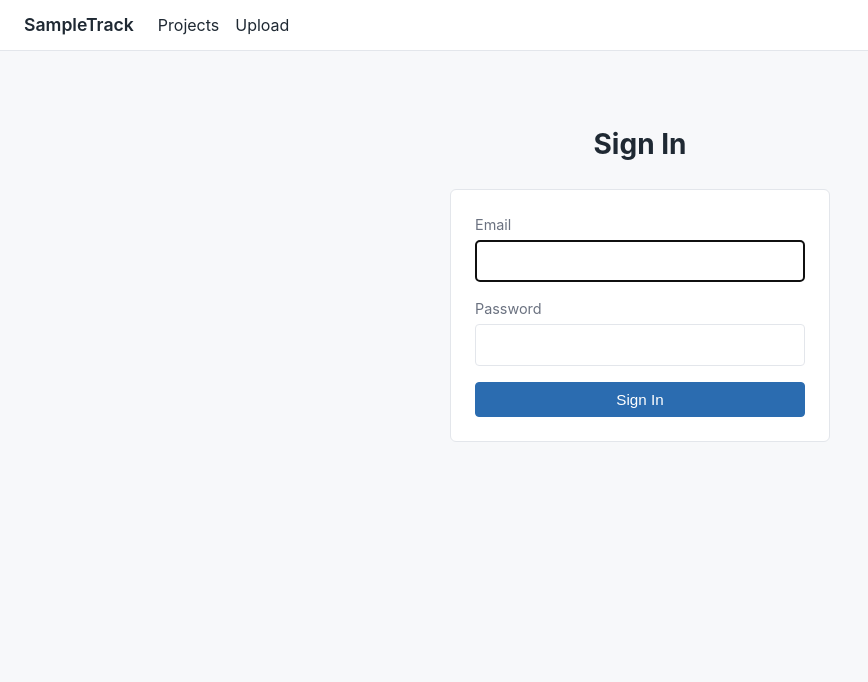
After one commit to jKeonaona/SampleTrack, a Flask app: page /login in a window 1280 px wide. The commit adds this page. Shown: the top 682 px of the page, without its empty margins (0-868 px from the left). Run offline with Flask 3, Linux system fonts and the light colour scheme.

Commit message:
Add user authentication with Flask-Login: User model, login/logout routes, login_required on protected routes, admin bootstrap script
Co-Authored-By: Claude Opus 4.7 (1M context) <noreply@anthropic.com>

```diff
--- a/app.py
+++ b/app.py
@@ -1,10 +1,12 @@
 from flask import Flask, render_template, jsonify
+from flask_login import LoginManager, current_user, login_required
 from dotenv import load_dotenv
 import os
 
-from models import db, Project, Sample, Result
+from models import db, Project, Sample, Result, User
 from routes.projects import projects_bp
 from routes.uploads import uploads_bp
+from routes.auth import auth_bp
 
 load_dotenv()
 
@@ -15,11 +17,23 @@ app.config["SECRET_KEY"] = os.environ.get("SECRET_KEY", "dev-only-change-in-prod
 
 db.init_app(app)
 
+login_manager = LoginManager()
+login_manager.init_app(app)
+login_manager.login_view = "auth.login"
+
+
+@login_manager.user_loader
+def load_user(user_id):
+    return User.query.get(int(user_id))
+
+
 app.register_blueprint(projects_bp)
 app.register_blueprint(uploads_bp)
+app.register_blueprint(auth_bp)
 
 
 @app.route("/")
+@login_required
 def index():
     return render_template(
         "index.html",
--- a/requirements.txt
+++ b/requirements.txt
@@ -1,5 +1,6 @@
 Flask
 Flask-SQLAlchemy
+Flask-Login
 python-dotenv
 pdfplumber
 anthropic
--- /dev/null
+++ b/routes/auth.py
@@ -0,0 +1,40 @@
+from datetime import datetime
+
+from flask import Blueprint, render_template, request, redirect, url_for, flash
+from flask_login import current_user, login_required, login_user, logout_user
+
+from models import db, User
+
+auth_bp = Blueprint("auth", __name__)
+
+
+@auth_bp.route("/login", methods=["GET"])
+def login():
+    if current_user.is_authenticated:
+        return redirect("/")
+    return render_template("auth/login.html", email="")
+
+
+@auth_bp.route("/login", methods=["POST"])
+def login_post():
+    email = (request.form.get("email") or "").strip().lower()
+    password = request.form.get("password") or ""
+
+    user = User.query.filter_by(email=email).first()
+    if user is None or not user.is_active or not user.check_password(password):
+        flash("Invalid email or password.", "error")
+        return render_template("auth/login.html", email=email), 401
+
+    login_user(user)
+    user.last_login = datetime.utcnow()
+    db.session.commit()
+
+    next_url = request.args.get("next") or "/"
+    return redirect(next_url)
+
+
+@auth_bp.route("/logout", methods=["GET"])
+@login_required
+def logout():
+    logout_user()
+    return redirect(url_for("auth.login"))
--- a/routes/uploads.py
+++ b/routes/uploads.py
@@ -3,6 +3,7 @@ import os
 import tempfile
 
 from flask import Blueprint, render_template, request, redirect, url_for, flash
+from flask_login import login_required
 
 from models import db, Project, Sample, Result
 from parsers.lab_report import MATRIX_OPTIONS, parse_lab_report
@@ -12,11 +13,13 @@ uploads_bp = Blueprint("uploads", __name__, url_prefix="/upload")
 
 
 @uploads_bp.route("/", methods=["GET"])
+@login_required
 def dump():
     return render_template("uploads/dump.html")
 
 
 @uploads_bp.route("/", methods=["POST"])
+@login_required
 def upload():
     uploaded = request.files.get("report_pdf")
     if uploaded is None or not uploaded.filename:
@@ -54,6 +57,7 @@ def upload():
 
 
 @uploads_bp.route("/save", methods=["POST"])
+@login_required
 def save():
     raw = request.form.get("parser_data") or ""
     try:
--- /dev/null
+++ b/templates/auth/login.html
@@ -0,0 +1,23 @@
+{% extends "base.html" %}
+
+{% block title %}Sign In — SampleTrack{% endblock %}
+
+{% block content %}
+  <div style="max-width: 380px; margin: 3rem auto 0;">
+    <h1 style="text-align: center;">Sign In</h1>
+
+    <form class="stacked info-block" method="post" action="{{ url_for('auth.login_post') }}" style="margin-top: 1.5rem; padding: 1.5rem;">
+      <div class="field">
+        <label for="email">Email</label>
+        <input type="email" id="email" name="email" required autofocus value="{{ email or '' }}">
+      </div>
+      <div class="field">
+        <label for="password">Password</label>
+        <input type="password" id="password" name="password" required>
+      </div>
+      <div class="actions">
+        <button type="submit" class="btn" style="flex: 1;">Sign In</button>
+      </div>
+    </form>
+  </div>
+{% endblock %}
--- a/templates/base.html
+++ b/templates/base.html
@@ -45,6 +45,8 @@
       nav.topbar .links { display: flex; gap: 1rem; }
       nav.topbar .links a { color: var(--fg); }
       nav.topbar .links a:hover { color: var(--accent); text-decoration: none; }
+      nav.topbar .user { margin-left: auto; display: flex; align-items: center; gap: 0.75rem; color: var(--muted); font-size: 0.9rem; }
+      nav.topbar .user .who { color: var(--fg); }
       main.content {
         flex: 1;
         max-width: 1100px;
@@ -152,6 +154,8 @@
         margin-bottom: 0.25rem;
       }
       form.stacked input[type="text"],
+      form.stacked input[type="email"],
+      form.stacked input[type="password"],
       form.stacked select,
       form.stacked textarea {
         width: 100%;
@@ -190,6 +194,12 @@
         <a href="/projects">Projects</a>
         <a href="/upload">Upload</a>
       </div>
+      {% if current_user.is_authenticated %}
+        <div class="user">
+          <span class="who">{{ current_user.name or current_user.email }}</span>
+          <a href="{{ url_for('auth.logout') }}">Sign Out</a>
+        </div>
+      {% endif %}
     </nav>
     <main class="content">
       {% with messages = get_flashed_messages(with_categories=true) %}
```
Also changed, not shown: create_admin.py (added, +42 -0 lines), models.py (+37 -0 lines), routes/projects.py (+8 -0 lines).
